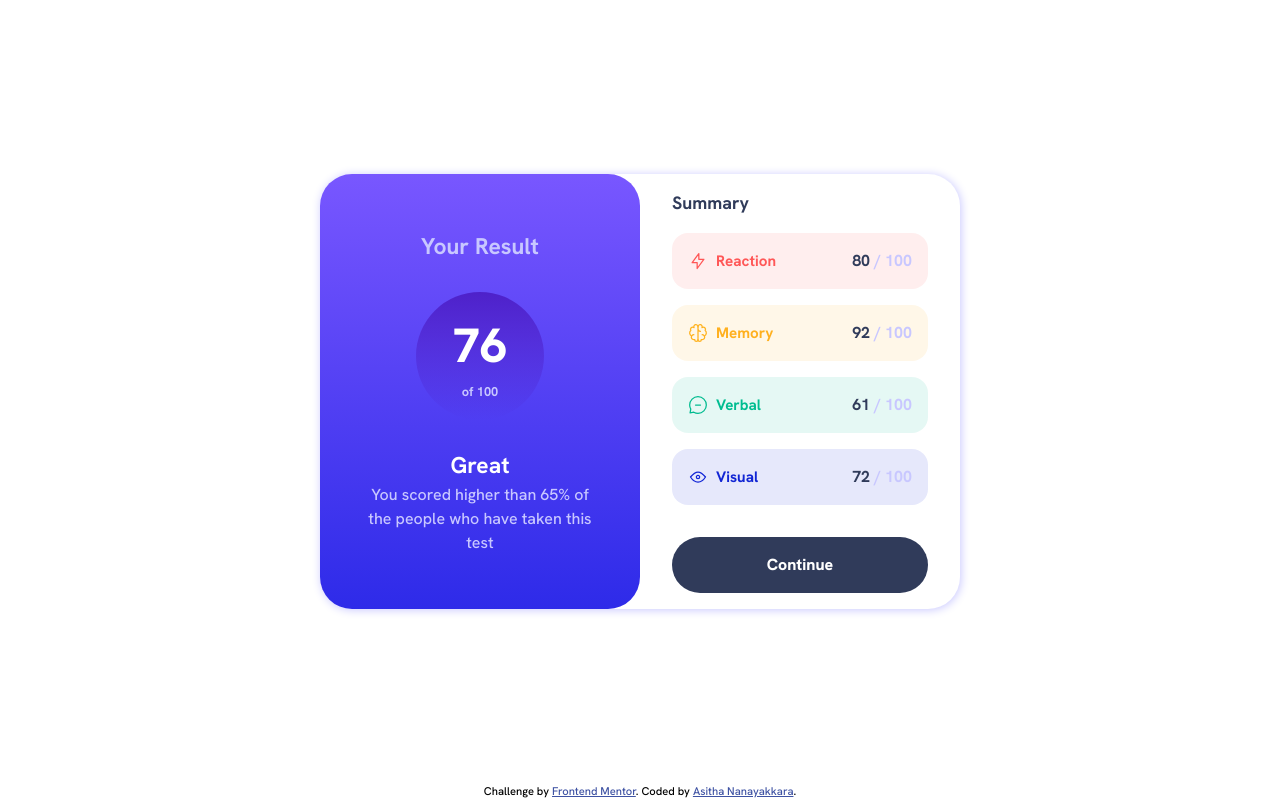
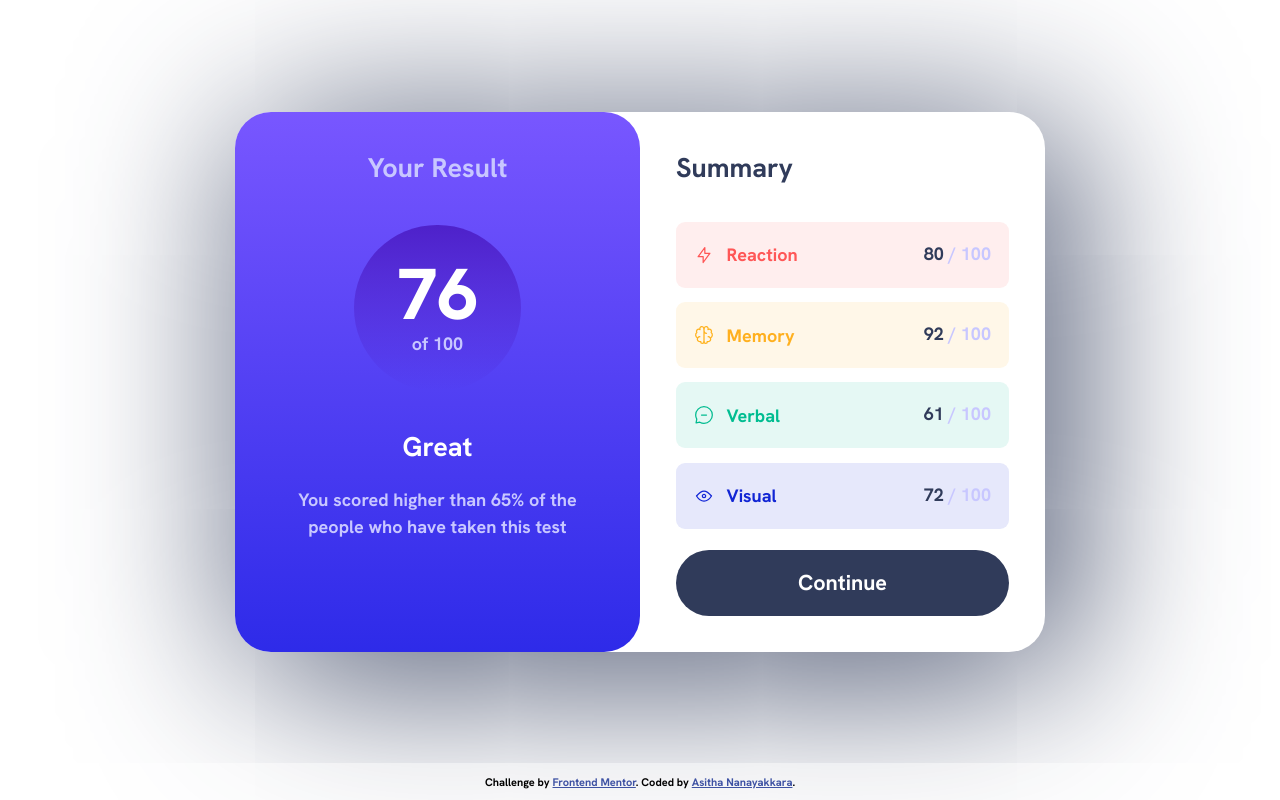
Before and after one commit to Asitha/web-dev-samples, a plain HTML site: page components/results-summary-component/index.html in a window 1280 px wide. Drawn offline with Linux system fonts and the light colour scheme.

Commit message:
Improve result summary component

```diff
--- a/components/results-summary-component/assets/css/styles.css
+++ b/components/results-summary-component/assets/css/styles.css
@@ -9,22 +9,23 @@
   --clr-green-teal-bg: hsl(166, 100%, 37%, 0.1);
   --clr-cobalt-blue-bg: hsl(234, 85%, 45%, 0.1);
 
-
-
   --clr-light-slate-blue: hsl(252, 100%, 67%);
   --clr-light-royal-blue: hsl(241, 81%, 54%);
   --clr-violet-blue: hsla(256, 72%, 46%, 1);
-  --clr-persian-blue: hsla(241, 72%, 46%, 0);
+  --clr-persian-blue: hsla(241, 72%, 46%, 0.0);
 
   --clr-white: hsl(0, 0%, 100%);
   --clr-pale-blue: hsl(221, 100%, 96%);
   --clr-light-lavender: hsl(241, 100%, 89%);
+  --clr-dark-lavender: hsla(241, 100%, 89%);
   --clr-dark-grayish-blue: hsl(224, 30%, 27%);
 
   --ff-base: 'Hanken Grotesk', sans-serif;
   --fw-regular: 500;
   --fw-bold: 700;
   --fw-extra-bold: 800;
+
+  font-size: 18px;
 }
 
 /*
@@ -47,7 +48,8 @@
     3. Allow percentage-based heights in the application
   */
 html,
-body {
+body,
+main {
   height: 100%;
 }
 
@@ -90,7 +92,6 @@ ul {
 li {
   text-decoration: none;
   list-style: none;
-
 }
 
 /* Utilities */
@@ -102,203 +103,190 @@ li {
   position: absolute;
   white-space: nowrap;
   width: 1px;
+  color: green
 }
 
 /* General Styling */
 body {
   font-family: var(--ff-base);
-  font-size: 0.95rem;
-  font-weight: var(--fw-regular);
-  background-color: var(--clr-white);
-
-  display: flex;
-  flex-direction: column;
-  min-height: 700px;
-  min-width: 300px;
+  font-weight: var(--fw-bold);
+  display: grid;
 }
 
-.application {
-  --content-padding: 1rem;
-  --content-spacing: 1rem
-}
-
-p {
-  color: var(--clr-light-lavender);
-  font-size: 1rem;
+article {
+  --padding: 2em;
+  height: 100%;
 }
 
 .result {
-  background: linear-gradient(var(--clr-light-slate-blue),
-      var(--clr-light-royal-blue));
-  border-radius: 0 0 2rem 2rem;
-  display: flex;
-  flex-direction: column;
-  justify-content: space-around;
-  align-items: center;
+  display: grid;
+  gap: 2em;
+  padding: var(--padding);
+  align-content: start;
+  background: linear-gradient(
+    var(--clr-light-slate-blue),
+    var(--clr-light-royal-blue)
+  );
+  border-radius: 0 0 2em 2em;
+  text-align: center;
 
-  padding: calc( var(--content-padding) * 3);
-  gap: var(--content-spacing);
-  text-align: center;
-  min-height: 25rem;
+  color: var(--clr-light-lavender);
+}
+
+.circle {
+  display: grid;
+  place-content: center;
+  margin: auto;
+  place-items: center;
+  background: linear-gradient(var(--clr-violet-blue), var(--clr-persian-blue));
+  border-radius: 50%;
+  width: 20rem;
+  aspect-ratio: 1 / 1;
+  width: 50%;
 
 }
 
-.result>h3 {
-  color: var(--clr-light-lavender);
-  font-size: 1.5em;
+.circle__score {
+  display: block;
+  font-size: 4rem;
+  font-weight: var(--fw-extra-bold);
+  color: var(--clr-white);
+  line-height: 1;
 }
 
-.result__score {
-  color: var(--clr-white);
-  width: 8rem;
-  height: 8rem;
-  background: linear-gradient(var(--clr-violet-blue), var(--clr-persian-blue));
-  border-radius: 50%;
-  display: flex;
-  flex-direction: column;
-  justify-content: center;
+.result-description {
+  display: grid;
+  gap: 1em;
+
 }
 
-.result__score>h1 {
-  font-size: 3rem;
-  font-weight: var(--fw-extra-bold);
-}
-
-.result__score>p {
-  font-size: 0.8rem;
+.result-description__heading {
+  font-size: 1.5rem;
   font-weight: var(--fw-bold);
-  color: var(--clr-light-lavender);
-}
-
-.result__text {
   color: var(--clr-white);
 }
 
+.summary {
+  display: grid;
+  gap: 1.2em;
+  padding: var(--padding);
+
+  text-align: center;
+  color: var(--clr-dark-grayish-blue);
+}
+
+.section-heading {
+  font-size: 1.5rem;
+}
+
+.summary .section-heading {
+  text-align: left;
+}
+
+ul {
+  display: grid;
+  gap: 0.8em;
+}
+
+.summary-item {
+  display: flex;
+  justify-content: space-between;
+  padding: 1em;
+  border-radius: 0.5em;
+  background: var(--clr-light-red-bg);
+}
+
+.summary-item > p {
+  color: var(--clr-dark-lavender);
+  font-weight: var(--fw-bold);
+}
+
+.summary-item__title {
+  display: flex;
+  align-items: center;
+  gap: 0.7em;
+  font-weight: var(--fw-bold);
+}
+
+.summary-item__score {
+  color: var(--clr-dark-grayish-blue);
+}
+
+.summary-item--type-reaction {
+  background: var(--clr-light-red-bg);
+  color: var(--clr-light-red);
+}
+
+.summary-item--type-memory {
+  background: var(--clr-orangey-yellow-bg);
+  color: var(--clr-orangey-yellow);
+}
+
+.summary-item--type-verbal {
+  background: var(--clr-green-teal-bg);
+  color: var(--clr-green-teal);
+}
+
+.summary-item--type-visual {
+  background: var(--clr-cobalt-blue-bg);
+  color: var(--clr-cobalt-blue);
+}
+
+button {
+  padding: 0.5em;
+  border-radius: 2em;
+  border: none;
+  background: var(--clr-dark-grayish-blue);
+  color: var(--clr-white);
+  font-weight: var(--fw-bold);
+  font-size: 1.2rem;
+}
+
+button:hover {
+  cursor: pointer;
+  background: linear-gradient(
+    var(--clr-light-slate-blue),
+    var(--clr-light-royal-blue)
+  );
+}
+
 .attribution {
-  font-size: 0.7rem;
+  font-size: 11px;
   text-align: center;
+  padding: 10px;
+  max-height: 2rem;
 }
 
 .attribution a {
   color: hsl(228, 45%, 44%);
 }
 
-.summary {
-  display: flex;
-  flex-direction: column;
-  padding-block: var(--content-padding);
-  padding-inline: calc(var(--content-padding) + 1rem);
-  gap: var(--content-spacing);
-}
-
-.summary>h3 {
-  text-align: left;
-  color: var(--clr-dark-grayish-blue);
-  font-weight: var(--fw-bold);
-}
-
-.summary__item {
-  display: flex;
-  padding: var(--content-padding);
-  background: var(--clr-light-red-bg);
-  border-radius: 1rem;
-  margin-bottom: var(--content-spacing);
-  justify-content: center;
-  align-items: center;
-}
-
-.summary__item>h4 {
-  font-weight: var(--fw-bold);
-  padding-left: calc(var(--content-padding) - 0.5rem);
-  flex-grow: 1;
-}
-
-.summary__item>p {
-  font-weight: var(--fw-bold);
-}
-
-.summary__item--score {
-  color: var(--clr-dark-grayish-blue);
-}
-
-.summary__item>img {
-  width: 20px;
-  max-width: 20px;
-  height: 20px;
-}
-
-.summary__item--type-reaction,
-.summary__item--type-reaction>h3 {
-  background: var(--clr-light-red-bg);
-  color: var(--clr-light-red);
-}
-
-.summary__item--type-memory,
-.summary__item--type-memory>h3 {
-  background: var(--clr-orangey-yellow-bg);
-  color: var(--clr-orangey-yellow);
-}
-
-.summary__item--type-verbal,
-.summary__item--type-verbal>h3 {
-  background: var(--clr-green-teal-bg);
-  color: var(--clr-green-teal);
-}
-
-.summary__item--type-visual,
-.summary__item--type-visual>h3 {
-  background: var(--clr-cobalt-blue-bg);
-  color: var(--clr-cobalt-blue);
-}
-
-button {
-  color: var(--clr-white);
-  background: var(--clr-dark-grayish-blue);
-  border: none;
-  border-radius: 2rem;
-  padding: 1rem;
-  font-weight: var(--fw-extra-bold);
-  font-size: 1rem;
-}
-
-button:hover {
-  cursor: pointer;
-  background: linear-gradient(var(--clr-light-slate-blue),
-      var(--clr-light-royal-blue));
-}
-
-@media (min-width: 650px) {
-
-  .body {
+@media (min-width: 660px) {
+  body {
     display: flex;
-    justify-content: center;
-    align-items: center;
-    height: 100%;
-    background-color: var(--clr-light-lavender);
+    flex-direction: column;
   }
 
   main {
     display: flex;
+    flex-direction: column;
     justify-content: center;
-    align-items: center;
-    height: 100%;
+    place-items: center;
   }
 
-  .application {
-    display: flex;
-    min-width: 40rem;
-
-    border-radius: 2rem;
-    background: var(--clr-white);
-    box-shadow: 1px 1px 10px var(--clr-light-lavender);
+  article {
+    display: grid;
+    grid-template-columns: 1fr 1fr;
+    margin: 0 auto;
+    box-shadow: 1em 1em 10em var(--clr-dark-grayish-blue);
+    max-width: 45em;
+    border-radius: 2em;
+    padding: 0;
+    max-height: 30em;
   }
 
   .result {
-    max-width: 20rem;
-    border-radius: 2rem;
+    border-radius: 2em;
   }
 
-  .summary {
-    flex-grow: 1;
-  }
 }
--- a/components/results-summary-component/index.html
+++ b/components/results-summary-component/index.html
@@ -12,42 +12,44 @@
   <link href="https://fonts.googleapis.com/css2?family=Hanken+Grotesk:wght@500;700;800&display=swap" rel="stylesheet">
   <link rel="stylesheet" href="./assets/css/styles.css">
   <title>Frontend Mentor | Results summary component</title>
-  <!-- Feel free to remove these styles or customise in your own stylesheet 👍 -->
   <script src="index.js"></script>
 </head>
 
 <body>
   <main>
-    <article class="application">
+    <article>
+
       <div class="result">
-        <h3>Your Result</h2>
-          <div class="result__score">
-            <span class="visually-hidden">Your Score is:</span>
-            <h1>76</h1>
-            <p>of 100</p>
-          </div>
-          <div class="result__text">
-            <h2>Great</h2>
-            <p>You scored higher than 65% of the people who have taken this test</p>
-          </div>
+        <h1 class="section-heading">Your Result</h1>
+        <p class="circle">
+          <span class="visually-hidden">Your Score is:</span><span class="circle__score">76</span>of 100
+        </p>
+        <div class="result-description">
+          <h3 class="result-description__heading">Great</h3>
+          <p>You scored higher than 65% of the people who have taken this test</p>
+        </div>
       </div>
+
       <div class="summary">
-        <h3>Summary</h3>
-        <ul class="summary__item-list">
-          <li class="summary__item summary__item--type-reaction">
-            <img src="./assets/images/icon-reaction.svg" alt="reaction icon" />
-            <h4>Reaction</h4>
-            <p><span class="summary__item--score">80</span> / 100</p>
+        <h2 class="section-heading">Summary</h2>
+        <ul class="summary-list">
+          <li class="summary-item summary-item--reaction">
+            <div class="summary-item__title">
+              <img src="./assets/images/icon-reaction.svg" alt="reaction icon" />
+              <p>Reaction</p>
+            </div>
+            <p><span class="summary-item__score">80</span> / 100</p>
           </li>
         </ul>
         <button>Continue</button>
       </div>
+
     </article>
   </main>
-  <div class="attribution">
+  <footer class="attribution">
     Challenge by <a href="https://www.frontendmentor.io?ref=challenge" target="_blank">Frontend Mentor</a>.
     Coded by <a href="#">Asitha Nanayakkara</a>.
-  </div>
+  </footer>
 </body>
 
 </html>
--- a/components/results-summary-component/index.js
+++ b/components/results-summary-component/index.js
@@ -8,17 +8,18 @@ fetch('./data.json').then(function(response) {
 );
 
 function processResults(data) {
-    element = document.getElementsByClassName('summary__item-list')[0];
+    element = document.getElementsByClassName('summary-list')[0];
     if (element) {
         element.innerHTML = '';
         data.forEach(function(item) {
-            console.log(item);
             element.innerHTML +=
-            '<li class="summary__item summary__item--type-' + item.category.toLowerCase() + '" >'
-                + '<img src="' + item.icon + '" alt="' + item.category + '"/>'
-                + '<h4>'+ item.category + '</h4>'
-                + '<p><span class="summary__item--score">'+item.score +'</span> / 100</p>'
-            '</li>';
+            '<li class="summary-item summary-item--type-' + item.category.toLowerCase() + '" >'
+                + '<div class="summary-item__title">'
+                    + '<img src="' + item.icon + '" alt="' + item.category + '"/>'
+                    + '<p>'+ item.category + '</p>'
+                + '</div>'
+                + '<p><span class="summary-item__score">'+ item.score +'</span> / 100</p>'
+            + '</li>';
         });
     }
 }
```
